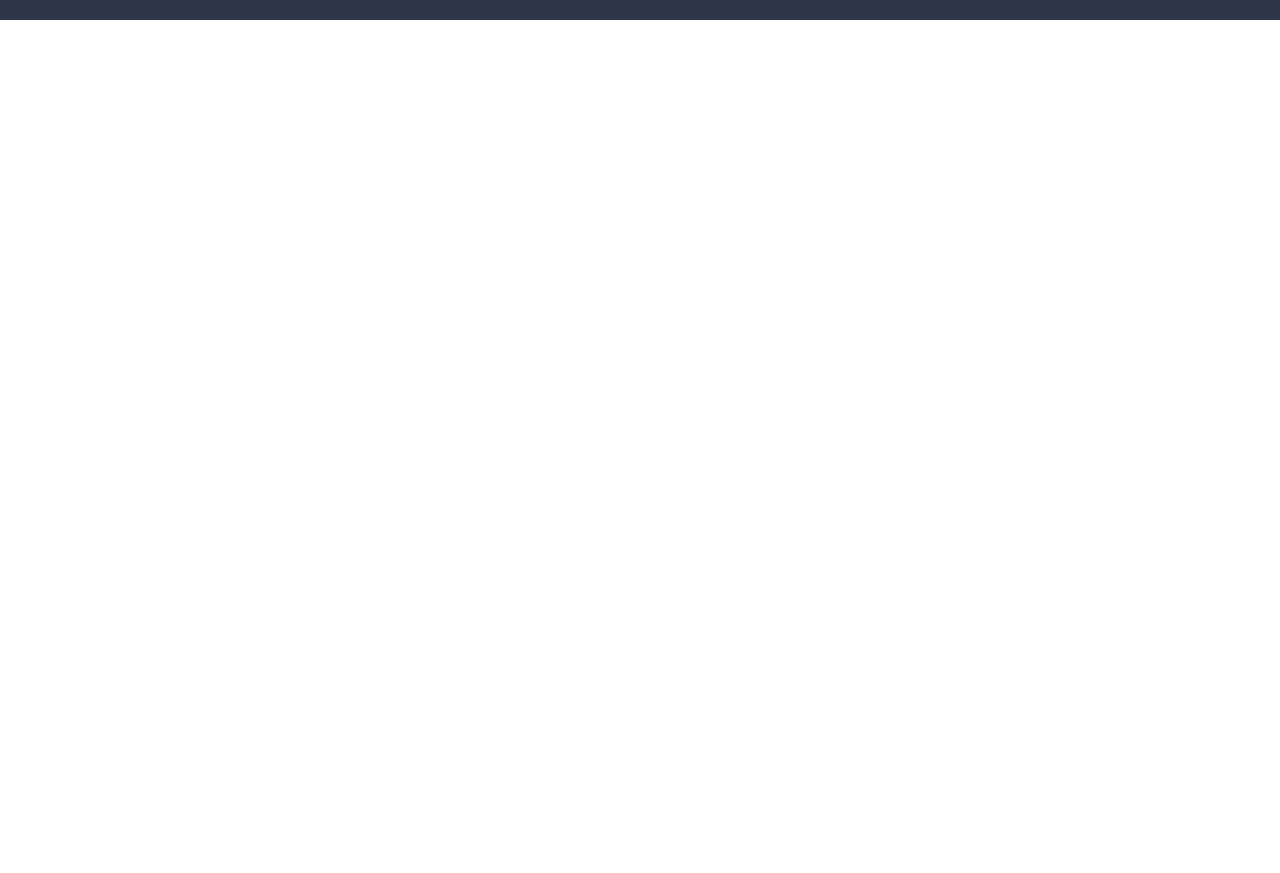
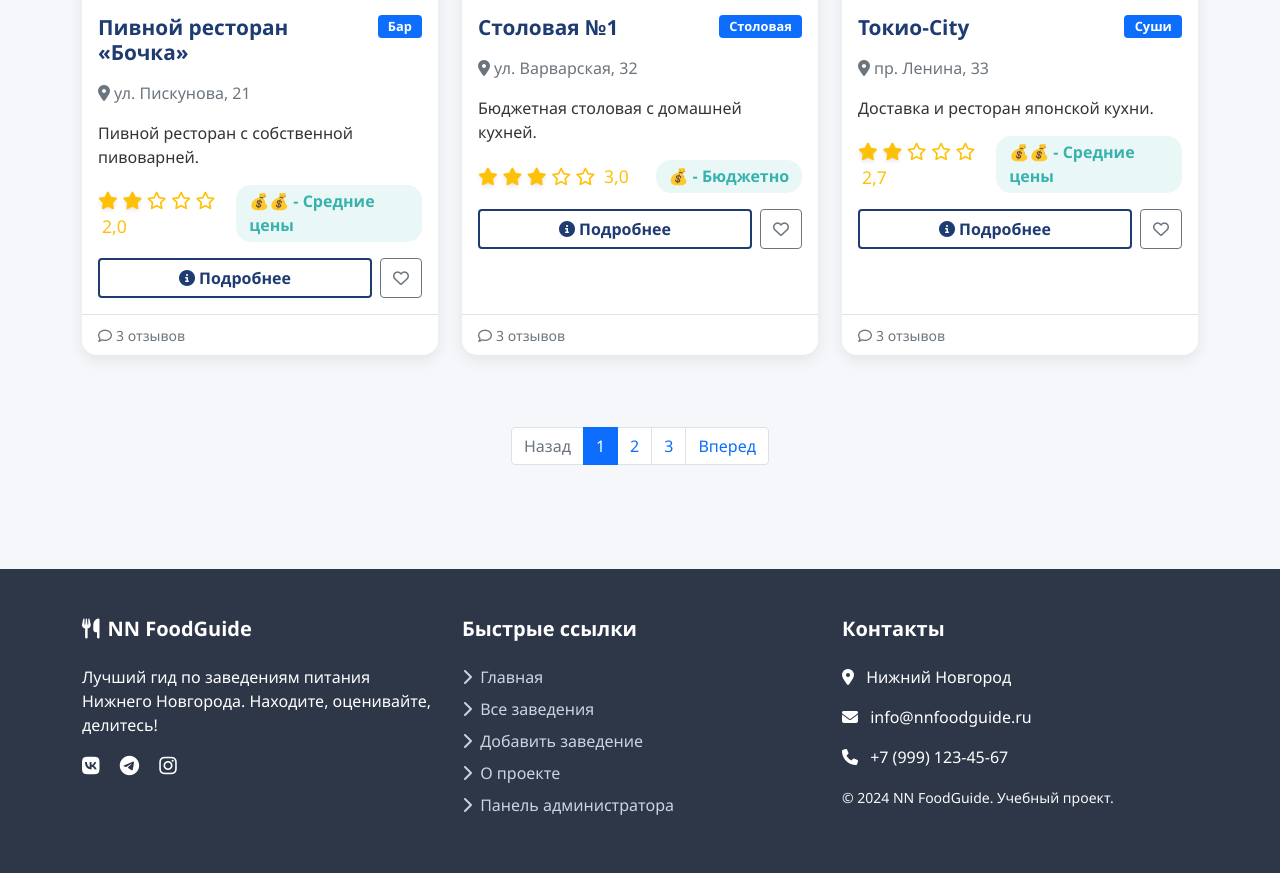
Before and after one commit to irishechhka/nn-foodguide, a Django app: page /places/ in a window 1280 px wide. Shown: the part 1129-2002 px from the top of the page. Before the commit the page ends 1149 px from the top, so only its background shows below. Run offline with Django 5.2, Linux system fonts and the light colour scheme; data comes from the database, SQL or seed files in the repository.

Commit message:
Update place_list.html

```diff
--- a/templates/food/place_list.html
+++ b/templates/food/place_list.html
@@ -1,28 +1,78 @@
 {% extends 'base.html' %}
 
-{% block title %}Все заведения{% endblock %}
+{% block title %}Все заведения Нижнего Новгорода - NN FoodGuide{% endblock %}
 
 {% block content %}
-<h1 class="mb-4">Все заведения</h1>
-
-<div class="mb-4">
-    <a href="/places/add/" class="btn btn-success">
-        <i class="fas fa-plus me-1"></i>Добавить заведение
+<div class="d-flex justify-content-between align-items-center mb-4">
+    <h1 class="display-5 fw-bold">Заведения Нижнего Новгорода</h1>
+    <a href="/places/add/" class="btn btn-primary btn-lg">
+        <i class="fas fa-plus me-2"></i>Добавить
     </a>
 </div>
 
-<div class="row">
+<div class="filter-section mb-5">
+    <div class="row g-3">
+        <div class="col-md-4">
+            <div class="input-group">
+                <span class="input-group-text"><i class="fas fa-search"></i></span>
+                <input type="text" class="form-control" placeholder="Поиск по названию..." id="searchInput">
+            </div>
+        </div>
+        <div class="col-md-3">
+            <select class="form-select" id="categoryFilter">
+                <option value="">Все категории</option>
+                <option value="1">Рестораны</option>
+                <option value="2">Кафе</option>
+                <option value="3">Фастфуд</option>
+                <option value="4">Бары</option>
+                <option value="5">Кофейни</option>
+            </select>
+        </div>
+        <div class="col-md-3">
+            <select class="form-select" id="priceFilter">
+                <option value="">Любая цена</option>
+                <option value="1">💰 Бюджетно</option>
+                <option value="2">💰💰 Средние цены</option>
+                <option value="3">💰💰💰 Дорого</option>
+            </select>
+        </div>
+        <div class="col-md-2">
+            <select class="form-select" id="sortFilter">
+                <option value="name">По названию</option>
+                <option value="rating">По рейтингу</option>
+                <option value="price">По цене</option>
+            </select>
+        </div>
+    </div>
+</div>
+
+<!-- Список заведений -->
+<div class="row" id="placesContainer">
     {% for place in places %}
-    <div class="col-md-4 mb-4">
-        <div class="card place-card">
+    <div class="col-lg-4 col-md-6 mb-4">
+        <div class="place-card card h-100">
+            {% if place.image %}
+            <img src="{{ place.image.url }}" class="card-img-top" alt="{{ place.name }}">
+            {% else %}
+            <img src="https://images.unsplash.com/photo-1517248135467-4c7edcad34c4?ixlib=rb-1.2.1&auto=format&fit=crop&w=500&q=60"
+                 class="card-img-top" alt="{{ place.name }}">
+            {% endif %}
+
             <div class="card-body">
-                <h5 class="card-title">{{ place.name }}</h5>
-                <p class="text-muted">
-                    <i class="fas fa-map-marker-alt"></i> {{ place.address|truncatechars:30 }}
+                <div class="d-flex justify-content-between align-items-start mb-3">
+                    <h5 class="card-title mb-0">{{ place.name }}</h5>
+                    <span class="badge bg-primary">{{ place.category.name }}</span>
+                </div>
+
+                <p class="card-text text-muted mb-3">
+                    <i class="fas fa-map-marker-alt me-1"></i>{{ place.address|truncatechars:40 }}
                 </p>
-                <p>
-                    <span class="badge bg-primary">{{ place.category.name }}</span>
-                </p>
+
+                {% if place.description %}
+                <p class="card-text mb-3">{{ place.description|truncatechars:100 }}</p>
+                {% endif %}
+
+                <div class="d-flex justify-content-between align-items-center mb-3">
                     <div class="rating-stars">
                         {% for i in "12345" %}
                             {% if forloop.counter <= place.average_rating %}
@@ -33,16 +83,103 @@
                         {% endfor %}
                         <span class="ms-1">{{ place.average_rating|floatformat:1 }}</span>
                     </div>
-                <a href="/places/{{ place.id }}/" class="btn btn-outline-primary mt-2">Подробнее</a>
+                    <span class="price-level">
+                        {{ place.get_price_level_display }}
+                    </span>
+                </div>
+
+                <div class="d-flex gap-2">
+                    <a href="/places/{{ place.id }}/" class="btn btn-outline-primary flex-grow-1">
+                        <i class="fas fa-info-circle me-1"></i>Подробнее
+                    </a>
+                    <button class="btn btn-outline-secondary" title="Добавить в избранное">
+                        <i class="far fa-heart"></i>
+                    </button>
+                </div>
+            </div>
+
+            <div class="card-footer bg-transparent border-top">
+                <small class="text-muted">
+                    <i class="far fa-comment me-1"></i>{{ place.reviews.count }} отзывов
+                </small>
             </div>
         </div>
     </div>
     {% empty %}
     <div class="col-12">
-        <div class="alert alert-info">
-            Пока нет заведений. <a href="/places/add/">Добавьте первое!</a>
+        <div class="text-center py-5">
+            <i class="fas fa-utensils fa-4x text-muted mb-4"></i>
+            <h3>Заведения не найдены</h3>
+            <p class="text-muted mb-4">Попробуйте изменить параметры поиска или добавьте новое заведение</p>
+            <a href="/places/add/" class="btn btn-primary">
+                <i class="fas fa-plus me-2"></i>Добавить первое заведение
+            </a>
         </div>
     </div>
     {% endfor %}
 </div>
+
+<!-- Пагинация (пока заглушка) -->
+{% if places|length > 0 %}
+<nav aria-label="Навигация по страницам" class="mt-5">
+    <ul class="pagination justify-content-center">
+        <li class="page-item disabled">
+            <a class="page-link" href="#" tabindex="-1">Назад</a>
+        </li>
+        <li class="page-item active"><a class="page-link" href="#">1</a></li>
+        <li class="page-item"><a class="page-link" href="#">2</a></li>
+        <li class="page-item"><a class="page-link" href="#">3</a></li>
+        <li class="page-item">
+            <a class="page-link" href="#">Вперед</a>
+        </li>
+    </ul>
+</nav>
+{% endif %}
+
+<style>
+    .badge {
+        font-size: 0.8rem;
+        padding: 0.4em 0.8em;
+    }
+</style>
+
+{% block extra_js %}
+<script>
+// Простой фильтр на JavaScript
+document.addEventListener('DOMContentLoaded', function() {
+    const searchInput = document.getElementById('searchInput');
+    const categoryFilter = document.getElementById('categoryFilter');
+    const priceFilter = document.getElementById('priceFilter');
+    const placesContainer = document.getElementById('placesContainer');
+
+    function filterPlaces() {
+        const searchText = searchInput.value.toLowerCase();
+        const selectedCategory = categoryFilter.value;
+        const selectedPrice = priceFilter.value;
+
+        const placeCards = placesContainer.getElementsByClassName('col-lg-4');
+
+        for (let card of placeCards) {
+            const name = card.querySelector('.card-title').textContent.toLowerCase();
+            const category = card.querySelector('.badge').textContent;
+            const price = card.querySelector('.price-level').textContent;
+
+            let show = true;
+
+            if (searchText && !name.includes(searchText)) {
+                show = false;
+            }
+
+
+
+            card.style.display = show ? 'block' : 'none';
+        }
+    }
+
+    searchInput.addEventListener('input', filterPlaces);
+    categoryFilter.addEventListener('change', filterPlaces);
+    priceFilter.addEventListener('change', filterPlaces);
+});
+</script>
 {% endblock %}
+{% endblock %}
```
Lines whose indentation alone changed are shown as unchanged.
